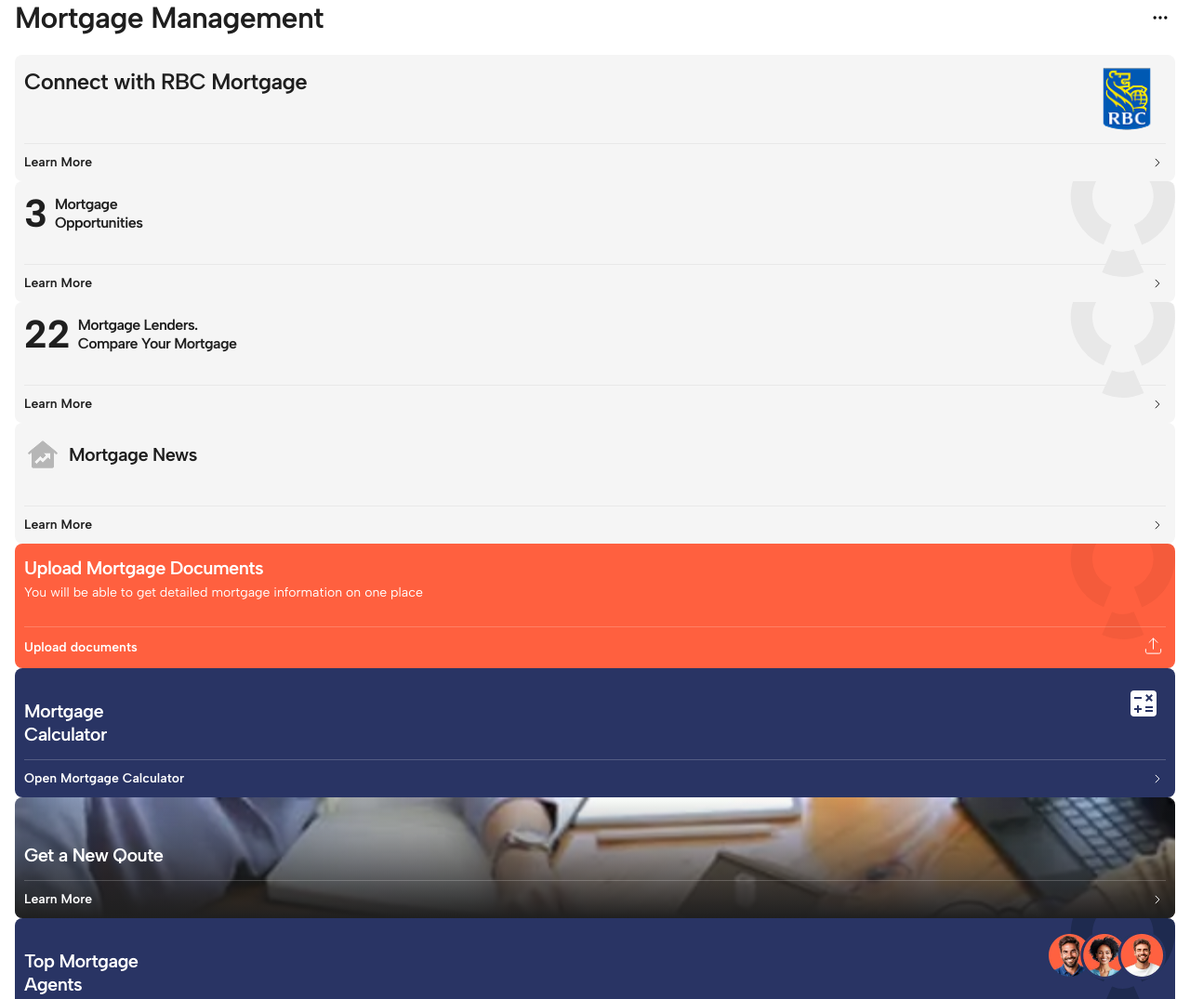
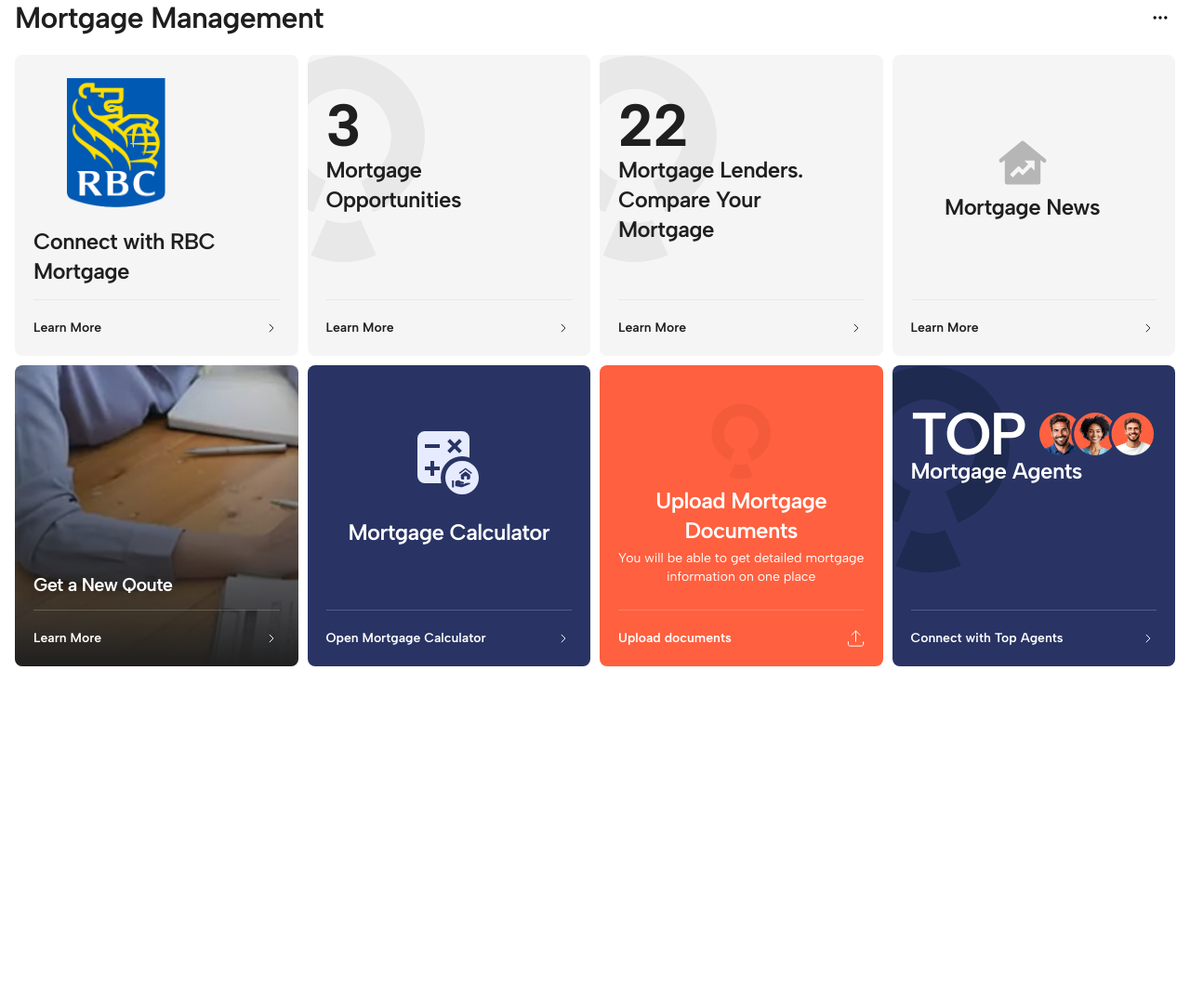
Before and after one commit to kandyba/home-ca, a website built with Vite: page index.html in a window 1280 px wide. Shown: the part 1954-3029 px from the top of the page at 93% size. After the commit the page ends 2719 px from the top, so only its background shows below. Built offline with nearby package versions, Linux system fonts and the light colour scheme.

Commit message:
Manage Finances and Mortgage Management sliders. Mortgage Management desktop

```diff
--- a/index.html
+++ b/index.html
@@ -520,14 +520,13 @@
                         </div>
                     </div>
                 </div>
-                <div class="swiper manage-finances">
+                <div class="swiper manage-finances lg:-mx-4 lg:px-4">
                     <div class="swiper-wrapper flex-col lg:flex-row">
                         <!-- Your Total Monthly Costs -->
                         <div x-data="{ totalMonthlyCosts: false, open: true }"
                              x-init="window.addEventListener('resize', () => {
                                       if (window.matchMedia('(min-width: 1024px)').matches) {
-                                        open = true;
-                                      }
+                                        open = true; }
                                     });"
                             class="swiper-slide mb-2.5 lg:mb-0 p-4 bg-white rounded-lg border border-bgGrey2 z-10"
                         >
@@ -974,78 +973,85 @@
                         </div>
                     </div>
                 </div>
-
-                <div class="flex flex-col gap-x-2.5">
-                    <div class="px-2.5 bg-lightGray rounded-lg">
-                        <div class="min-h-[5.625rem] grid grid-cols-[1fr_5.25rem] py-3.5 border-b border-bgGray2">
-                            <h3 class="font-semibold -tracking-[0.6px] leading-tight">Connect with RBC Mortgage</h3>
-                            <div class="flex justify-center">
+                <div class="swiper mortgage-management pb-12 -mx-4 md:-mx-8 lg:mx-0 px-4 md:px-8 lg:px-0">
+                    <div class="swiper-wrapper lg:grid lg:grid-cols-4 lg:gap-2.5">
+                        <div class="swiper-slide w-[19.5rem] lg:w-full flex flex-col px-2.5 xl:px-5 bg-lightGray rounded-lg">
+                            <div class="min-h-[5.625rem] lg:min-h-[16.5rem] grow grid grid-cols-[1fr_5.25rem] lg:grid-cols-1 py-3.5 lg:pt-6 lg:gap-y-5 border-b border-bgGray2">
+                                <h3 class="text-xl lg:text-2xl font-semibold -tracking-[0.6px] leading-tight lg:order-1">Connect with RBC Mortgage</h3>
+                                <div class="flex justify-center lg:max-w-44">
                                     <img
-                                    src="src/assets/img/logo-rbc.webp"
+                                        src="src/assets/img/logo-rbc-big.webp"
                                         alt="RBC"
                                         class="w-full h-full object-contain"
                                     >
                                 </div>
                             </div>
-                        <a href="#" class="flex justify-between text-sm font-semibold py-2.5 bg-[url('src/assets/icons/arrow-prev.svg')] bg-no-repeat bg-[right_center]">Learn More</a>
+                            <a href="#" class="flex justify-between text-sm font-semibold py-2.5 lg:py-5 bg-[url('src/assets/icons/arrow-prev.svg')] bg-no-repeat bg-[right_center]">Learn More</a>
                         </div>
-                    <div class="px-2.5 bg-lightGray bg-[url('src/assets/img/logo-grey-bg.svg')] bg-no-repeat bg-[right_top_-2.5rem] rounded-lg">
-                        <div class="min-h-[5.625rem] py-3.5 border-b border-bgGray2">
-                            <div class="max-w-48 flex gap-x-2 items-center">
-                                <strong class="text-[2.625rem] leading-none">3</strong>
-                                <h3 class="text-base font-semibold -tracking-[0.6px] leading-tight">Mortgage Opportunities</h3>
+                        <div class="swiper-slide w-[19.5rem] lg:w-full flex flex-col px-2.5 xl:px-5 bg-lightGray bg-[url('src/assets/img/logo-grey-bg.svg')] bg-no-repeat bg-[right_top_-2.5rem] lg:bg-[left_-3.125rem_top] lg:bg-[length:11rem_14rem] rounded-lg">
+                            <div class="min-h-[5.625rem] lg:min-h-[16.5rem] grow py-3.5 lg:pt-11 border-b border-bgGray2">
+                                <div class="max-w-48 flex lg:flex-col gap-x-2 items-center lg:items-start">
+                                    <strong class="text-[2.625rem] lg:text-[4rem] leading-none">3</strong>
+                                    <h3 class="text-base lg:text-2xl font-semibold -tracking-[0.6px] leading-tight">Mortgage Opportunities</h3>
                                 </div>
                             </div>
-                        <a href="#" class="flex justify-between text-sm font-semibold py-2.5 bg-[url('src/assets/icons/arrow-prev.svg')] bg-no-repeat bg-[right_center]">Learn More</a>
+                            <a href="#" class="flex justify-between text-sm font-semibold py-2.5 lg:py-5 bg-[url('src/assets/icons/arrow-prev.svg')] bg-no-repeat bg-[right_center]">Learn More</a>
                         </div>
-                    <div class="px-2.5 bg-lightGray bg-[url('src/assets/img/logo-grey-bg.svg')] bg-no-repeat bg-[right_top_-2.5rem] rounded-lg">
-                        <div class="min-h-[5.625rem] py-3.5 border-b border-bgGray2">
-                            <div class="max-w-60 flex gap-x-2 items-center">
-                                <strong class="text-[2.625rem] leading-none">22</strong>
-                                <h3 class="text-base font-semibold -tracking-[0.6px] leading-tight">Mortgage Lenders. Compare Your Mortgage</h3>
+                        <div class="swiper-slide w-[19.5rem] lg:w-full flex flex-col px-2.5 xl:px-5 bg-lightGray bg-[url('src/assets/img/logo-grey-bg.svg')] bg-no-repeat bg-[right_top_-2.5rem] lg:bg-[left_-3.125rem_top] lg:bg-[length:11rem_14rem] rounded-lg">
+                            <div class="min-h-[5.625rem] lg:min-h-[16.5rem] grow py-3.5 lg:pt-11 border-b border-bgGray2">
+                                <div class="max-w-60 flex lg:flex-col gap-x-2 items-center lg:items-start">
+                                    <strong class="text-[2.625rem] lg:text-[4rem] leading-none">22</strong>
+                                    <h3 class="text-base lg:text-2xl font-semibold -tracking-[0.6px] leading-tight">Mortgage Lenders. Compare Your Mortgage</h3>
                                 </div>
                             </div>
-                        <a href="#" class="flex justify-between text-sm font-semibold py-2.5 bg-[url('src/assets/icons/arrow-prev.svg')] bg-no-repeat bg-[right_center]">Learn More</a>
+                            <a href="#" class="flex justify-between text-sm font-semibold py-2.5 lg:py-5 bg-[url('src/assets/icons/arrow-prev.svg')] bg-no-repeat bg-[right_center]">Learn More</a>
                         </div>
-                    <div class="px-2.5 bg-lightGray rounded-lg">
-                        <div class="min-h-[5.625rem] py-3.5 border-b border-bgGray2">
-                            <div class="max-w-60 flex gap-x-2 items-center">
-                                <img src="src/assets/icons/mortgage-lenders-icon.svg" alt="Mortgage Lenders">
-                                <h3 class="text-xl font-semibold -tracking-[0.6px] leading-tight">Mortgage News</h3>
+                        <div class="swiper-slide w-[19.5rem] lg:w-full flex flex-col px-2.5 xl:px-5 bg-lightGray rounded-lg">
+                            <div class="min-h-[5.625rem] lg:min-h-[16.5rem] grow py-3.5 border-b border-bgGray2">
+                                <div class="max-w-60 lg:h-full flex lg:flex-col gap-x-2 items-center lg:justify-center">
+                                    <img src="src/assets/icons/mortgage-lenders-icon.svg" alt="Mortgage Lenders" class="lg:w-16">
+                                    <h3 class="text-xl lg:text-2xl font-semibold -tracking-[0.6px] leading-tight">Mortgage News</h3>
                                 </div>
                             </div>
-                        <a href="#" class="flex justify-between text-sm font-semibold py-2.5 bg-[url('src/assets/icons/arrow-prev.svg')] bg-no-repeat bg-[right_center]">Learn More</a>
+                            <a href="#" class="flex justify-between text-sm font-semibold py-2.5 lg:py-5 bg-[url('src/assets/icons/arrow-prev.svg')] bg-no-repeat bg-[right_center]">Learn More</a>
                         </div>
-                    <div class="px-2.5 bg-primary text-white bg-[url('src/assets/icons/logo-small-darker.svg')] bg-no-repeat bg-[right_top_-2.5rem] rounded-lg">
-                        <div class="min-h-[5.625rem] py-3.5 border-b border-white/20">
-                            <h3 class="mb-1 text-xl text-white font-semibold -tracking-[0.6px] leading-tight">Upload Mortgage Documents</h3>
+                        <div class="swiper-slide w-[19.5rem] lg:w-full lg:order-2 flex flex-col px-2.5 xl:px-5 bg-primary text-white bg-[url('src/assets/icons/logo-small-darker.svg')] bg-no-repeat bg-[right_top_-2.5rem] lg:bg-[center_top_2.5rem] lg:bg-[length:4rem_5.25rem] rounded-lg">
+                            <div class="min-h-[5.625rem] lg:min-h-[16.5rem] grow py-3.5 lg:pt-[8.125rem] border-b border-white/20 lg:text-center">
+                                <h3 class="mb-1 text-xl lg:text-2xl text-white font-semibold -tracking-[0.6px] leading-tight">Upload Mortgage Documents</h3>
                                 <p class="text-sm leading-[1.4]">You will be able to get detailed mortgage information on one place</p>
                             </div>
-                        <div class="relative flex justify-between items-center text-sm font-semibold py-2.5 after:w-6 after:h-6 after:bg-[url('src/assets/icons/upload.svg')] after:bg-no-repeat">
+                            <div class="relative flex justify-between items-center text-sm font-semibold py-2.5 lg:py-5 after:w-6 lg:after:w-5 after:h-6 lg:after:h-5 after:bg-[url('src/assets/icons/upload.svg')] after:bg-no-repeat">
                                 Upload documents
                                 <input type="file" class="absolute inset-0 opacity-0 cursor-pointer">
                             </div>
                         </div>
-                    <div class="px-2.5 bg-secondary text-white rounded-lg">
-                        <div class="min-h-[5.625rem] flex justify-between items-start grow py-3.5 border-b border-white/20">
-                            <h3 class="max-w-40 mt-5 text-xl text-white font-semibold -tracking-[0.6px] leading-tight">Mortgage Calculator</h3>
-                            <img class="mt-2 mr-2" src="src/assets/icons/calc.svg" alt="Mortgage Calculator">
+                        <div class="swiper-slide w-[19.5rem] lg:w-full lg:order-1 flex flex-col px-2.5 xl:px-5 bg-secondary text-white rounded-lg">
+                            <div class="min-h-[5.625rem] lg:min-h-[16.5rem] grow flex lg:flex-col justify-between lg:justify-center items-start lg:items-center grow py-3.5 border-b border-white/20">
+                                <h3 class="lg:order-1 max-w-40 lg:max-w-none mt-5 text-xl lg:text-2xl text-white font-semibold -tracking-[0.6px] leading-tight">Mortgage Calculator</h3>
+                                <picture class="mt-2 mr-2 lg:m-0">
+                                    <source srcset="src/assets/icons/calc-desktop.svg" media="(min-width: 1024px)" />
+                                    <img class="" src="src/assets/icons/calc.svg" alt="Mortgage Calculator">
+                                </picture>
                             </div>
-                        <a href="#" class="flex justify-between text-sm font-semibold py-2.5 bg-[url('src/assets/icons/arrow-prev-white.svg')] bg-no-repeat bg-[right_center]">Open Mortgage Calculator</a>
+                            <a href="#" class="flex justify-between text-sm font-semibold py-2.5 lg:py-5 bg-[url('src/assets/icons/arrow-prev-white.svg')] bg-no-repeat bg-[right_center]">Open Mortgage Calculator</a>
                         </div>
-                    <div class="relative px-2.5 bg-lightGray text-white bg-[url('src/assets/img/get-a-new-qoute.webp')] bg-no-repeat bg-cover rounded-lg z-10 overflow-hidden after:absolute after:inset-0 after:bg-[linear-gradient(180deg,_rgb(31_31_31_/0)_0%,_#1F1F1F_100%)] after:-z-10">
-                        <div class="min-h-[5.625rem] flex items-end py-3.5 border-b border-white/20">
+                        <div class="swiper-slide w-[19.5rem] lg:w-full relative flex flex-col px-2.5 xl:px-5 bg-lightGray text-white bg-[url('src/assets/img/get-a-new-qoute.webp')] bg-no-repeat bg-cover rounded-lg z-10 overflow-hidden after:absolute after:inset-0 after:bg-[linear-gradient(180deg,_rgb(31_31_31_/0)_0%,_#1F1F1F_100%)] after:-z-10">
+                            <div class="min-h-[5.625rem] lg:min-h-[16.5rem] grow flex items-end py-3.5 border-b border-white/20">
                                 <h3 class="text-xl text-white font-semibold -tracking-[0.6px] leading-tight">Get a New Qoute</h3>
                             </div>
-                        <a href="#" class="flex justify-between text-sm font-semibold py-2.5 bg-[url('src/assets/icons/arrow-prev-white.svg')] bg-no-repeat bg-[right_center]">Learn More</a>
+                            <a href="#" class="flex justify-between text-sm font-semibold py-2.5 lg:py-5 bg-[url('src/assets/icons/arrow-prev-white.svg')] bg-no-repeat bg-[right_center]">Learn More</a>
                         </div>
-                    <div class="px-2.5 bg-secondary text-white bg-[url('src/assets/icons/logo-small-blue.svg')] bg-no-repeat bg-[right_top_-2.5rem] rounded-lg">
-                        <div class="min-h-[5.625rem] flex justify-between items-start grow py-3.5 border-b border-white/20">
-                            <h3 class="max-w-40 mt-5 text-xl text-white font-semibold -tracking-[0.6px] leading-tight">Top Mortgage Agents</h3>
-                            <img class="max-w-[7.875rem] object-contain" src="src/assets/img/experts.webp" alt="Experts">
+                        <div class="swiper-slide w-[19.5rem] lg:w-full lg:order-3 flex flex-col px-2.5 xl:px-5 bg-secondary text-white bg-[url('src/assets/icons/logo-small-blue.svg')] bg-no-repeat bg-[right_top_-2.5rem] lg:bg-[left_-3.125rem_top] lg:bg-[length:11rem_14rem]  rounded-lg">
+                            <div class="lg:relative min-h-[5.625rem] lg:min-h-[16.5rem] grow flex justify-between items-start grow py-3.5 border-b border-white/20">
+                                <h3 class="max-w-40 lg:max-w-none mt-5 lg:mt-11 lg:grid xl:gap-y-2 text-xl lg:text-2xl text-white font-semibold -tracking-[0.6px] leading-tight">
+                                    <span class="lg:text-[2.5rem] xl:text-[4rem] lg:uppercase lg:-tracking-[1.92px]">Top</span> Mortgage Agents
+                                </h3>
+                                <img class="lg:absolute lg:top-[2.725rem] xl:top-12 lg:right-0 max-w-[7.875rem] object-contain" src="src/assets/img/experts.webp" alt="Experts">
                             </div>
-                        <a href="#" class="flex justify-between text-sm font-semibold py-2.5 bg-[url('src/assets/icons/arrow-prev-white.svg')] bg-no-repeat bg-[right_center]">Connect with Top Agents</a>
+                            <a href="#" class="flex justify-between text-sm font-semibold py-2.5 lg:py-5 bg-[url('src/assets/icons/arrow-prev-white.svg')] bg-no-repeat bg-[right_center]">Connect with Top Agents</a>
                         </div>
+                    </div>
+                    <div class="static flex lg:hidden mt-6 justify-center gap-x-2 swiper-pagination"></div>
                 </div>
             </div>
         </section>
@@ -1057,30 +1063,6 @@
     <script src="https://cdn.jsdelivr.net/npm/swiper@11/swiper-bundle.min.js"></script>
     <script type="module" src="/src/main.js"></script>
 
-  <script>
-      let slider = null;
-      function initSwiper() {
-          if (window.innerWidth < 1024) {
-              if (!slider) {
-                  slider = new Swiper('.manage-finances', {
-                      slidesPerView: "auto",
-                      spaceBetween: 32,
-                      navigation: {
-                          nextEl: ".manage-finances-next",
-                          prevEl: ".manage-finances-prev",
-                      },
-                  });
-              }
-          } else {
-              if (slider) {
-                  slider.destroy(true, true);
-                  slider = null;
-              }
-          }
-      }
-      window.addEventListener('DOMContentLoaded', initSwiper);
-      window.addEventListener('resize', initSwiper);
-  </script>
   </body>
 
 </html>
--- a/src/main.js
+++ b/src/main.js
@@ -128,4 +128,59 @@
 
 Alpine.start();
 
-//Sliders
+//Manage Finances Slider
+let manageFinancesSlider = null;
+
+function toggleManageFinancesSlider() {
+  const breakpoint = 1024;
+
+  if (window.innerWidth >= breakpoint) {
+    if (!manageFinancesSlider) {
+      manageFinancesSlider = new Swiper('.manage-finances', {
+        slidesPerView: 'auto',
+        spaceBetween: 10,
+        navigation: {
+          nextEl: '.manage-finances-next',
+          prevEl: '.manage-finances-prev',
+        },
+      });
+    }
+  } else {
+    if (manageFinancesSlider) {
+      manageFinancesSlider.destroy(true, true);
+      manageFinancesSlider = null;
+    }
+  }
+}
+
+window.addEventListener('DOMContentLoaded', toggleManageFinancesSlider);
+window.addEventListener('resize', toggleManageFinancesSlider);
+
+
+// Mortgage Management Slider
+let mortgageManagementSlider = null;
+
+function toggleMortgageManagementSlider() {
+  const breakpoint = 1024;
+
+  if (window.innerWidth < breakpoint) {
+    if (!mortgageManagementSlider) {
+      mortgageManagementSlider = new Swiper('.mortgage-management', {
+        slidesPerView: 'auto',
+        spaceBetween: 10,
+        pagination: {
+          el: '.swiper-pagination',
+          clickable: true,
+        },
+      });
+    }
+  } else {
+    if (mortgageManagementSlider) {
+      mortgageManagementSlider.destroy(true, true);
+      mortgageManagementSlider = null;
+    }
+  }
+}
+
+window.addEventListener('DOMContentLoaded', toggleMortgageManagementSlider);
+window.addEventListener('resize', toggleMortgageManagementSlider);
```
Also changed, not shown: src/style.css (+15 -3 lines), src/assets/icons/calc-desktop.svg (added), src/assets/img/logo-rbc-big.webp (added). Lines whose indentation alone changed are shown as unchanged.
